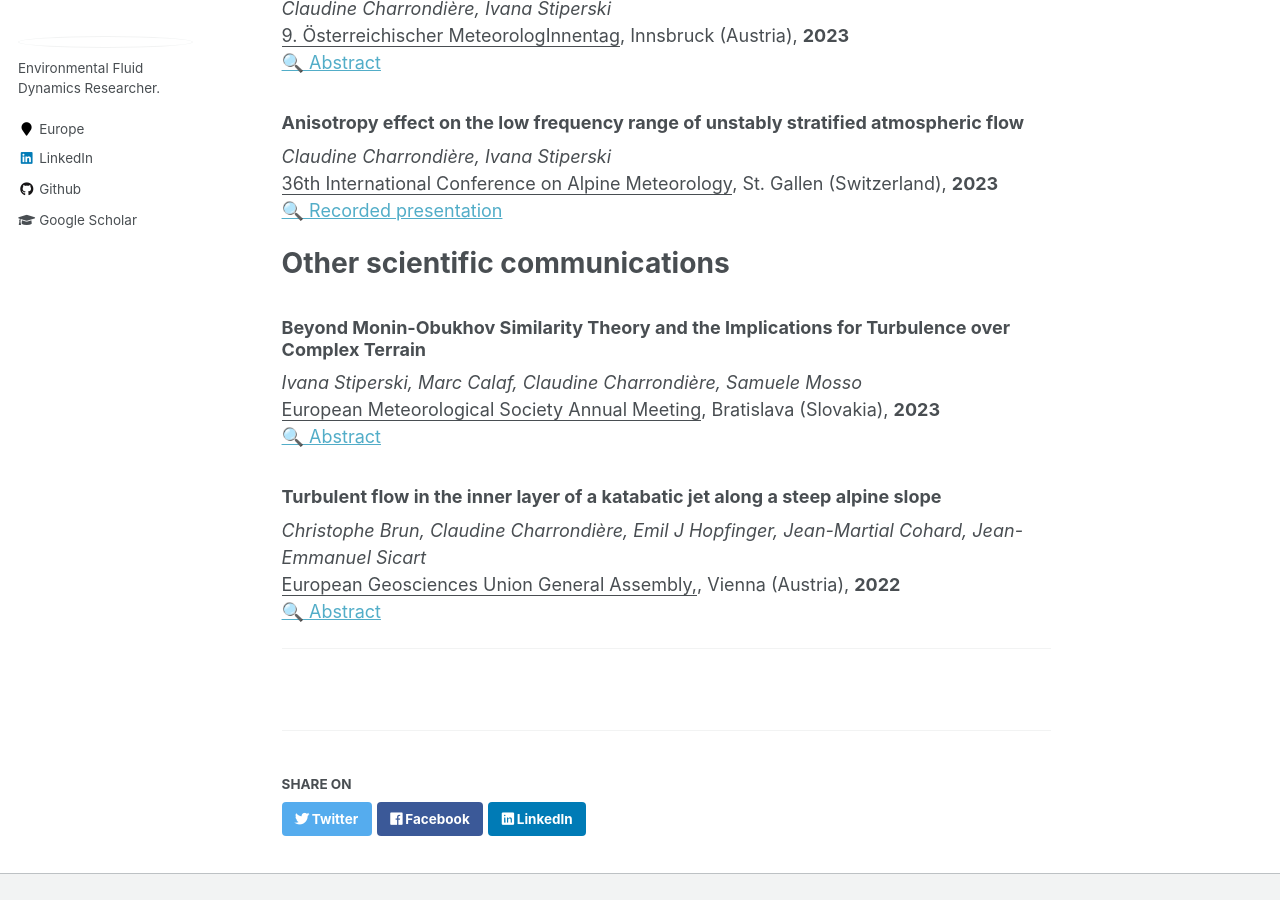
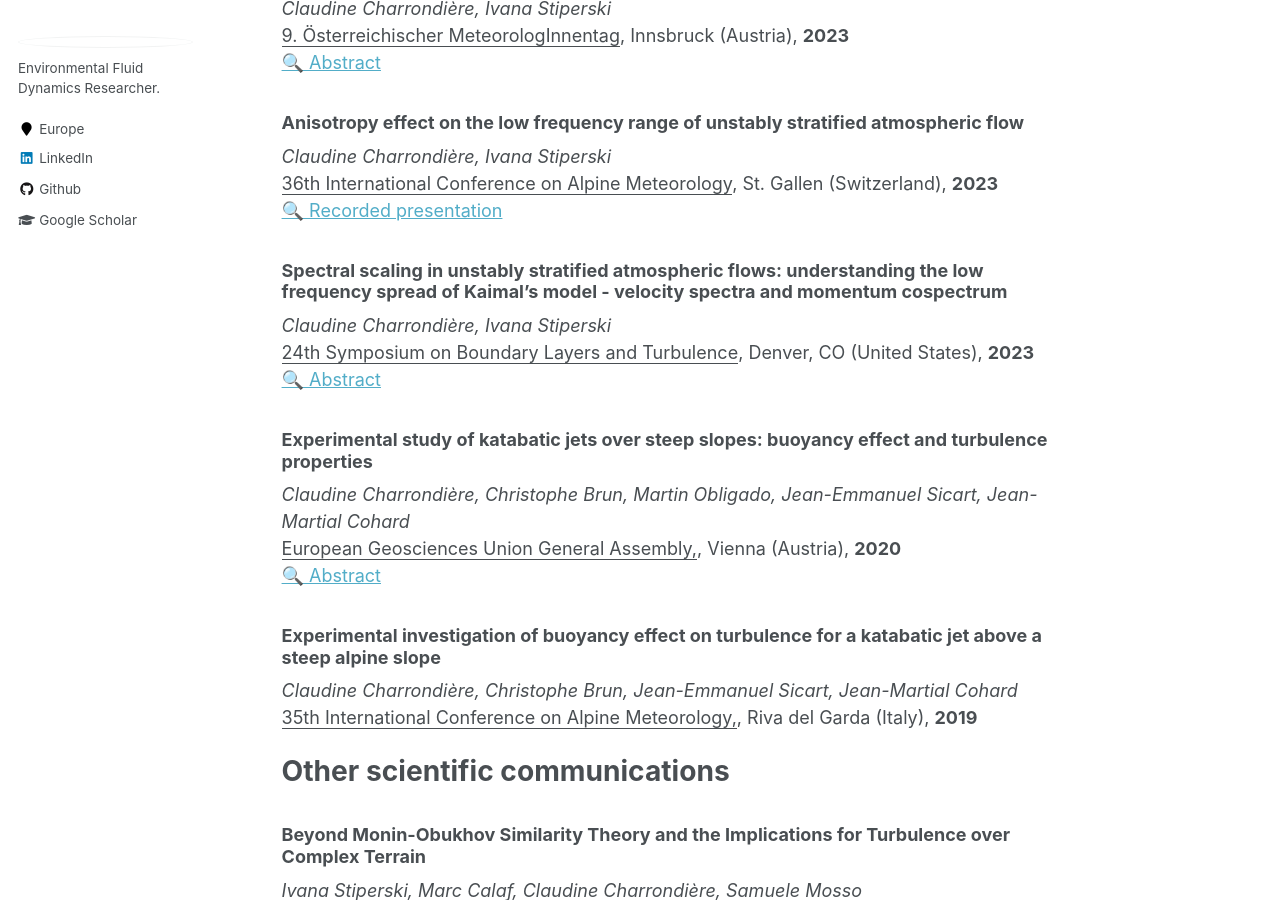
Before and after one commit to ClaudineCharrondiere/claudinecharrondiere.github.io, a Jekyll site: the page built from _publications/Publis.md, in a window 1280 px wide and 900 px high, scrolled down 2012 px. Built offline with Jekyll 4.4.1, drawn with Linux system fonts in a browser that asks for light colours; formulas are drawn with MathJax 3.

Commit message:
mise a jour

```diff
--- a/_publications/Publis.md
+++ b/_publications/Publis.md
@@ -187,6 +187,20 @@ Submitted to <ins>Bulletin of the American Meteorological Society</ins>
 <ins>36th International Conference on Alpine Meteorology</ins>, St. Gallen (Switzerland), **2023**
 [🔍 Recorded presentation ](https://iacweb.ethz.ch/events/icam2023/rec/O2.3)
 
+### Spectral scaling in unstably stratified atmospheric flows: understanding the low frequency spread of Kaimal’s model - velocity spectra and momentum cospectrum
+*Claudine Charrondière, Ivana Stiperski*
+<ins>24th Symposium on Boundary Layers and Turbulence</ins>, Denver, CO (United States), **2023**
+[🔍 Abstract](https://ams.confex.com/ams/103ANNUAL/meetingapp.cgi/Paper/416640)
+
+### Experimental study of katabatic jets over steep slopes: buoyancy effect and turbulence properties
+*Claudine Charrondière, Christophe Brun, Martin Obligado, Jean-Emmanuel Sicart, Jean-Martial Cohard*
+<ins>European Geosciences Union General Assembly,</ins>, Vienna (Austria), **2020**
+[🔍 Abstract](https://meetingorganizer.copernicus.org/EGU2020/EGU2020-8674.html)
+
+### Experimental investigation of buoyancy effect on turbulence for a katabatic jet above a steep alpine slope
+*Claudine Charrondière, Christophe Brun, Jean-Emmanuel Sicart, Jean-Martial Cohard*
+<ins>35th International Conference on Alpine Meteorology,</ins>, Riva del Garda (Italy), **2019**
+
 # Other scientific communications
 
 ### Beyond Monin-Obukhov Similarity Theory and the Implications for Turbulence over Complex Terrain
```
